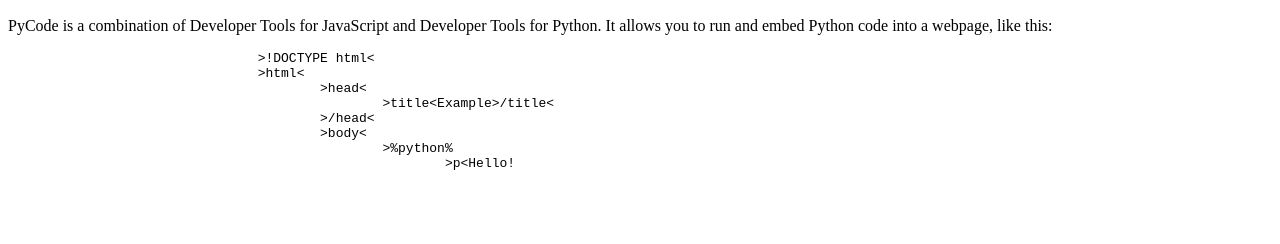
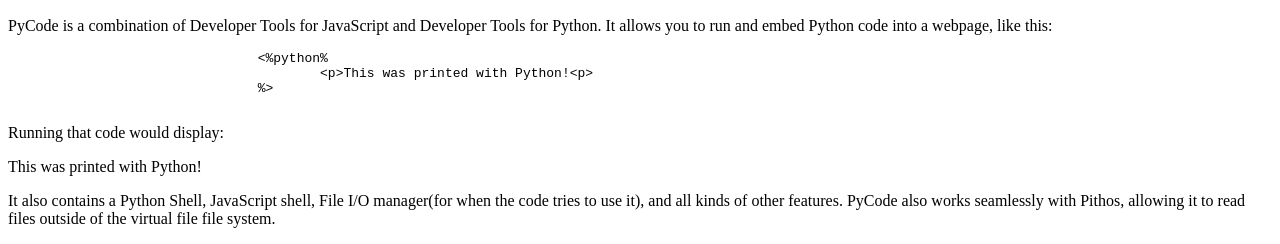
Before and after one commit to thenorthernwarrior/pithos, a plain HTML site: page index.html in a window 1280 px wide. Shown: the part 569-813 px from the top of the page. Drawn offline with Linux system fonts and the light colour scheme.

Commit message:
Update index.html

```diff
--- a/index.html
+++ b/index.html
@@ -31,16 +31,16 @@
 		<p>PyCode is a combination of Developer Tools for JavaScript and Developer Tools for Python. It allows you to run and embed Python
 		code into a webpage, like this:
 			<pre>
-				&gt;!DOCTYPE html&lt;
-				&gt;html&lt;
-					&gt;head&lt;
-						&gt;title&lt;Example&gt;/title&lt
-					&gt;/head&lt;
-					&gt;body&lt;
-						&gt;%python%
-							&gt;p&lt;Hello!<p&lt;
-							&gt;p&lt;This code was printed using Python!&gt;/p&lt;
-						%&lt;
-					&gt;/body&lt;
-				&gt;/html&lt;
+				&lt;%python%
+					&lt;p&gt;This was printed with Python!&lt;p&gt;
+				%&gt;
 			</pre>
+		Running that code would display:
+			<div class='code-snippet-output'>
+				<p>This was printed with Python!</p>
+			</div>
+		It also contains a Python Shell, JavaScript shell, File I/O manager(for when the code tries to use it), and all kinds
+		of other features. PyCode also works seamlessly with Pithos, allowing it to read files outside of the virtual file
+		file system.</p>
+	</body>
+</html>
```
